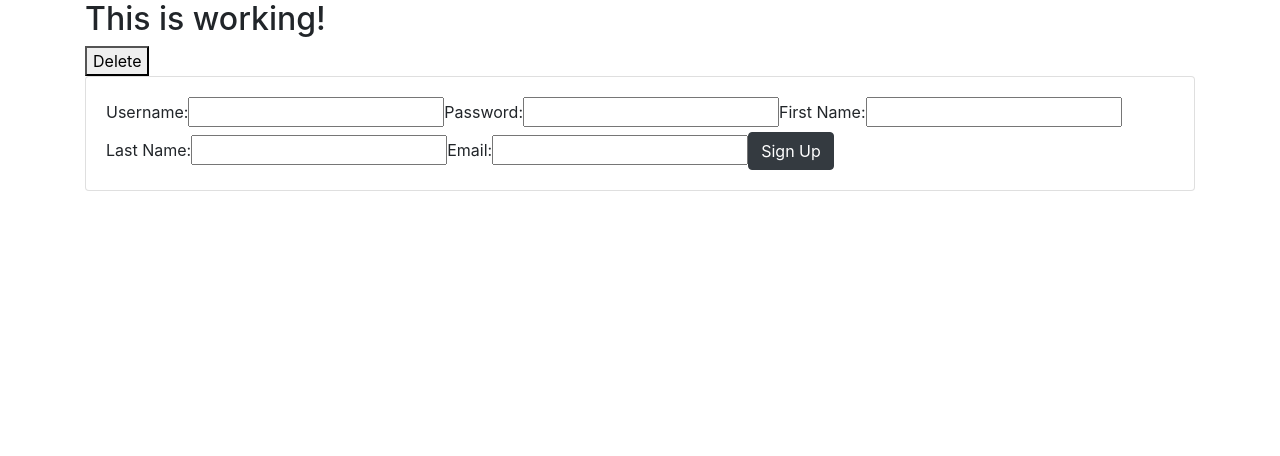
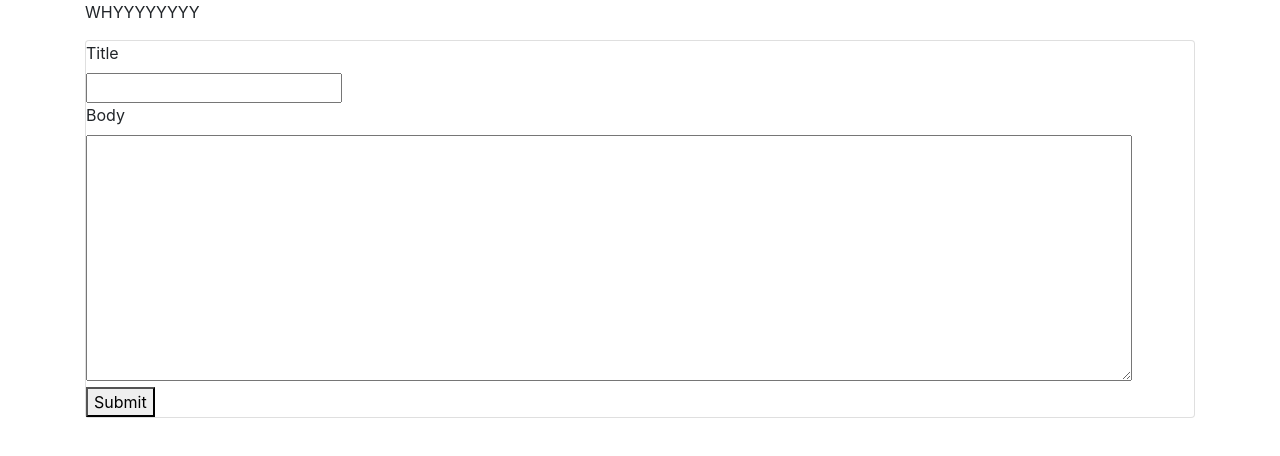
Before and after one commit to dabdhir67/revature---p2-POTLUCK-, an Angular app: page / in a window 1280 px wide. Shown: the top 456 px of the page. Built offline with nearby package versions, Linux system fonts and the light colour scheme.

Commit message:
worked on html

```diff
--- a/src/app/app.component.html
+++ b/src/app/app.component.html
@@ -1,5 +1,5 @@
 <main class="container">
-  <h2>This is working!</h2>
-  <app-recipe-delete></app-recipe-delete>
-  <app-signup></app-signup>
+  <p>WHYYYYYYYY</p>
+ <!-- <app-signup></app-signup> -->
+  <app-recipe-edit></app-recipe-edit>
 </main>
--- a/src/app/recipe/recipe-edit/recipe-edit.component.html
+++ b/src/app/recipe/recipe-edit/recipe-edit.component.html
@@ -1,11 +1,17 @@
-<form id="edit-recipe-form" onclick="editRecipe()">
-    <div id="recipe-title">
-        <input type="text" value="{{recipeTitle}}" required>
-    </div>
-    <div id="recipe-body">
-        <textarea rows="10" cols="50">{{recipeBody}}</textarea>
-    </div>
-    <div id="btn">
-        <button type="submit" form="edit-recipe-form" value="Submit">Submit</button>
-    </div>
-</form>
+<div class="card">
+    <form id="edit-recipe-form">
+        <div id="title-div">
+            <label for="title">Title</label>
+            <br>
+            <input id="title" type="text">
+        </div>
+        <div id="body-div">
+            <label for="body">Body</label>
+            <br>
+            <textarea id="body" rows="10" cols="100"></textarea>
+        </div>
+        <div id="btn-div">
+            <button class="button" type="submit">Submit</button>
+        </div>
+    </form>
+</div>
--- a/src/app/recipe/recipe-edit/recipe-edit.component.ts
+++ b/src/app/recipe/recipe-edit/recipe-edit.component.ts
@@ -1,5 +1,4 @@
 import { Component, Input, OnInit } from '@angular/core';
-import { Chef } from 'src/app/models/Chef';
 import { Recipe } from 'src/app/models/Recipe';
 import { RecipeDataService } from 'src/app/services/recipe-data.service';
 
@@ -13,13 +12,8 @@ export class RecipeEditComponent implements OnInit {
   @Input()
   recipe!: Recipe;
 
-  recipeTitle:string = this.recipe.title;
-  recipeBody:string = this.recipe.body;
-
   editRecipe() {
-    this.recipe.title = this.recipeTitle;
-    this.recipe.body = this.recipeBody;
-    this.recipeService.editRecipe(this.recipe);
+      this.recipeService.editRecipe(this.recipe);
   }
 
   constructor(private recipeService: RecipeDataService) { }
--- a/src/app/services/recipe-data.service.ts
+++ b/src/app/services/recipe-data.service.ts
@@ -1,4 +1,4 @@
-import { HttpClient } from '@angular/common/http';
+import { HttpClient, HttpResponse, HttpHeaders } from '@angular/common/http'
 import { Injectable } from '@angular/core';
 import { Observable } from 'rxjs';
 import { Recipe } from '../models/Recipe';
@@ -14,7 +14,7 @@ export class RecipeDataService {
     //update the Recipe in database
   }
 
-  public deleteRecipe(recipe:Recipe){
+  deleteRecipe(recipe:Recipe) {
     this.http.delete(this.DATA_URL, recipe);
   }
 
```
